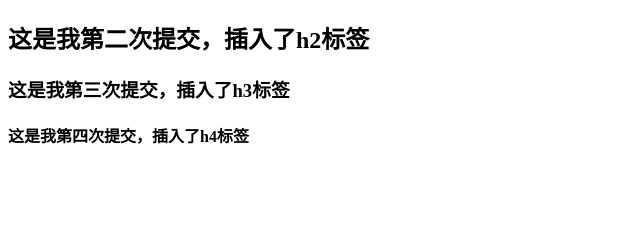
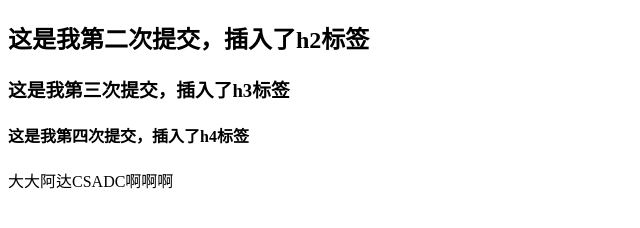
Before and after one commit to xueyumin/test_git, a plain HTML site: page index.html in a window 1280 px wide. Shown: the whole page, without its empty margins (0-640 px from the left). Drawn offline with Linux system fonts and the light colour scheme.

Commit message:
'你是不是傻'

```diff
--- a/index.html
+++ b/index.html
@@ -10,7 +10,7 @@
     <h2>这是我第二次提交，插入了h2标签</h2>
     <h3>这是我第三次提交，插入了h3标签</h3>
     <h4>这是我第四次提交，插入了h4标签</h4>
-
+    大大阿达CSADC啊啊啊
 
 
 </body>
```
